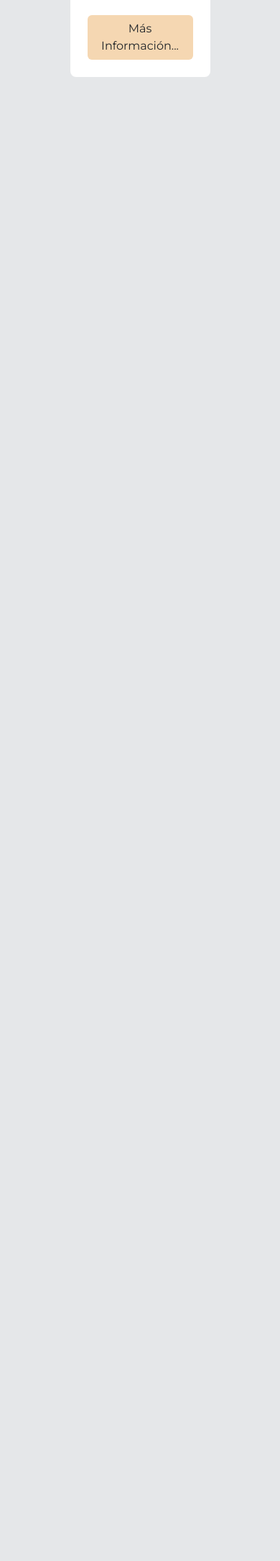
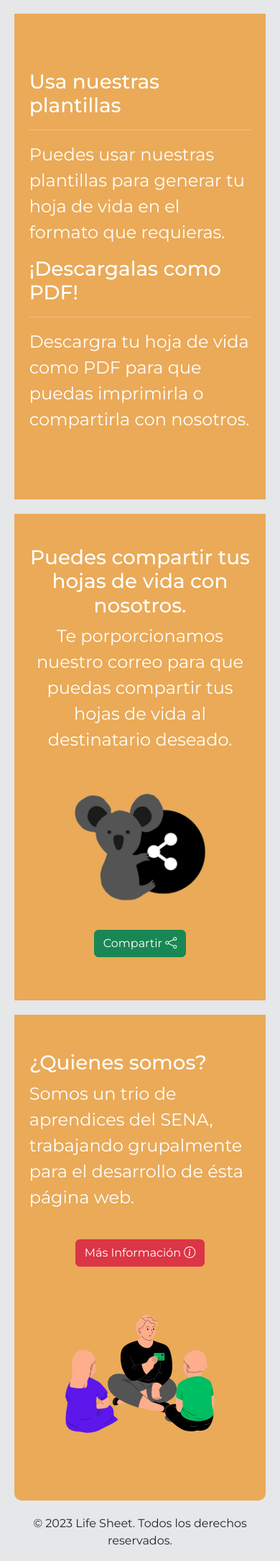
Before and after one commit to AaronHIDE/Life_Sheet, a PHP site: page / in a window 390 px wide. Shown: the part 856-3025 px from the top of the page at 72% size. Before the commit the page ends 963 px from the top, so only its background shows below. Run offline with PHP 8.4, Linux system fonts and the light colour scheme; some libraries are stand-ins or nearby versions.

Commit message:
Main Page

```diff
--- /dev/null
+++ b/vista/librerias/css/main.css
@@ -0,0 +1,115 @@
+ /* Estilos personalizados */
+ body {
+  overflow-x: hidden; /* Evita la barra de desplazamiento horizontal */
+
+}
+
+/* Estilo para cada sección */
+.section {
+  height: 80vh; /* Tamaño del viewport */
+  display: flex;
+  align-items: center;
+  justify-content: center;
+  font-size: 24px;
+  color: white;
+  overflow: hidden; /* Oculta el desbordamiento de contenido */
+  margin: 20px; /* Márgenes de 20px para todos los lados */
+}
+
+
+
+
+/* Colores de las secciones */
+#section1 {
+      background-color: rgb(234, 170, 88);
+      border-top-left-radius: 10px; /* Bordes superiores izquierdos redondeados */
+      border-top-right-radius: 10px; /* Bordes superiores derechos redondeados */
+      position: relative; /* Posición relativa para los elementos hijos */
+
+  }
+
+      /* Nuevos estilos para la imagen y el título */
+      .content-container {
+          display: flex;
+          height: 100%;
+        }
+
+        .image-container {
+          width: 50%; /* La mitad del ancho del contenedor padre */
+          overflow: hidden; /* Oculta el desbordamiento de contenido */
+          position: relative;
+        }
+
+        .image-container img {
+          width: 100%;
+          height: 100%;
+          object-fit: cover; /* Ajusta la imagen para cubrir completamente su contenedor */
+        }
+
+          /* Nuevo estilo para oscurecer la imagen */
+          .overlay {
+              position: absolute;
+              top: 0;
+              left: 0;
+              width: 100%;
+              height: 100%;
+              background: rgba(0, 0, 0, 0.7); /* Fondo oscuro semi-transparente */
+          }
+
+        .text-container {
+          width: 50%; /* La mitad del ancho del contenedor padre */
+          padding: 20px; /* Ajusta el espacio alrededor del contenido de texto */
+          box-sizing: border-box;
+          color: white /* Color del texto */
+
+        }
+
+          /* Nuevo estilo para el texto sobre la imagen */
+          .text-on-image {
+              position: absolute;
+              top: 50%; /* Posiciona el texto en el centro vertical */
+              left: 50%; /* Posiciona el texto en el centro horizontal */
+              transform: translate(-50%, -50%); /* Centra el texto correctamente */
+              font-size: 28px;
+              font-weight: bold;
+              text-align: center;
+          }
+
+
+
+#section2 {
+      background-color: rgb(234, 170, 88);
+  }
+
+#section3 {
+      background-color: rgb(234, 170, 88);
+  }
+
+#section4 {
+      background-color: rgb(234, 170, 88);
+      border-bottom-left-radius: 10px; /* Bordes inferiores izquierdos redondeados */
+      border-bottom-right-radius: 10px; /* Bordes inferiores derechos redondeados */
+  }
+
+
+
+  /* Estilo para la imagen */
+  .background-image {
+      width: 100%;
+      height: auto;
+      opacity: 0.8; /* Opacidad de la imagen */
+    }
+
+
+/*Flecha para hacer la pagina hacia arriba*/
+.ir-arriba{
+display:none;
+background-repeat:no-repeat;
+font-size:20px;
+color:black;
+cursor:pointer;
+position:fixed;
+bottom:10px;
+right:10px;
+z-index:2;
+}
--- /dev/null
+++ b/vista/librerias/js/main.js
@@ -0,0 +1,9 @@
+$(document).ready(function(){ irArriba(); }); //Hacia arriba
+
+function irArriba(){
+  $('.ir-arriba').click(function(){ $('body,html').animate({ scrollTop:'0px' },400); });
+  $(window).scroll(function(){
+    if($(this).scrollTop() > 0){ $('.ir-arriba').slideDown(300); }else{ $('.ir-arriba').slideUp(300); }
+  });
+  $('.ir-abajo').click(function(){ $('body,html').animate({ scrollTop:'1000px' },1000); });
+}
--- a/vista/modulos/cabecera.php
+++ b/vista/modulos/cabecera.php
@@ -31,7 +31,7 @@
   <link rel='stylesheet' type='text/css' href='vista/librerias/css/mail.css'>
   <link rel='stylesheet' type='text/css' media='print' href='vista/librerias/css/print.css'>
   <link rel="stylesheet" type='text/css' href="vista/librerias/css/style.css">
-  <link rel="stylesheet" type='text/css' href="vista/librerias/css/principal.css">
+  <link rel="stylesheet" type='text/css' href="vista/librerias/css/main.css">
   <link rel="stylesheet" type='text/css' href="vista/librerias/css/cards.css">
   <link rel='stylesheet' type='text/css' href='vista/librerias/css/nav.css'>
 
@@ -57,6 +57,7 @@
   <script src="https://ajax.googleapis.com/ajax/libs/jquery/3.7.1/jquery.min.js"></script>
 
   <script src="vista/librerias/js/mail.js"></script>
+  <script src="vista/librerias/js/main.js"></script>
 
 
 </head>
--- a/vista/modulos/inicio.php
+++ b/vista/modulos/inicio.php
@@ -1,4 +1,154 @@
 <?php
 
 include_once "vista/modulos/nav.php";
-include_once "vista/modulos/jumbutron.php";
+
+?>
+
+
+  <!-- Boton hacia arriba -->
+  <a class="ir-arriba"  javascript:void(0) title="Volver arriba">
+  <span class="fa-stack" style="font-size: 2em;">
+    <i class="bi bi-arrow-up-circle-fill"></i>
+  </span>
+</a>
+
+
+<!-- Sección 1 -->
+<div id="section1" class="section">
+    <!-- Contenedor para la imagen y el título -->
+    <div class="content-container">
+      <!-- Contenedor de la imagen -->
+      <div class="image-container">
+        <!-- Imagen de fondo con opacidad -->
+        <img class="background-image" src="https://s1.eestatic.com/2022/11/10/mujer/717438662_228605876_1706x960.jpg" alt="Imagen de fondo">
+                <!-- Overlay oscuro -->
+        <div class="overlay"></div>
+        <div class="text-on-image">
+            <h1>¡Life Sheet!</h1>
+          </div>
+      </div>
+
+      <!-- ========================================================== -->
+
+      <!-- Contenedor del texto -->
+      <div class="text-container text-center">
+        <!-- Contenido adicional de la sección 1 -->
+        <!-- Título de la página -->
+        <div>
+        <h1>¡Bienvenido!</h1>
+        <hr>
+        <p class="mb-4">Acá podrás generar tus hojas de vida y descargarlas en PDF.</p>
+        </div>
+        <button type="button" class="btn btn-success mb-3">Comenzar <i class="bi bi-door-closed"></i></button>
+        <br>
+        <img src="vista\imagenes\kokoCv.png" width="200">
+
+        </div>
+    </div>
+  </div>
+
+
+<!-- Sección 2 -->
+<div id="section2" class="section">
+  <div class="container">
+    <div class="row">
+      <!-- Lado izquierdo -->
+      <div class="col-md-6">
+        <h1>Usa nuestras plantillas</h1>
+        <hr>
+        <p>Puedes usar nuestras plantillas para generar tu hoja de vida en el formato que requieras.</p>
+      </div>
+
+      <!-- Lado derecho -->
+      <div class="col-md-6">
+        <h1>¡Descargalas como PDF!</h1>
+        <hr>
+        <p>Descargra tu hoja de vida como PDF para que puedas imprimirla o compartirla con nosotros.</p>
+      </div>
+    </div>
+  </div>
+</div>
+
+
+  <!-- Sección 3 -->
+  <div id="section3" class="section">
+    <div class="container text-center">
+      <h1>Puedes compartir tus hojas de vida con nosotros.</h1>
+      <p>Te porporcionamos nuestro correo para que puedas compartir tus hojas de vida al destinatario deseado.</p>
+      <img src="vista\imagenes\kokoShare.png" width="230">
+      <br>
+      <button type="button" class="btn btn-success mb-3">Compartir <i class="bi bi-share"></i></button>
+    </div>
+  </div>
+
+  <!-- Sección 4 -->
+  <div id="section4" class="section">
+    <div class="container">
+      <h1>¿Quienes somos?</h1>
+      <p>Somos un trio de aprendices del SENA, trabajando grupalmente para el desarrollo de ésta página web.</p>
+
+      <div class="text-center">
+      <!-- Button to Open the Modal -->
+      <button type="button" class="btn btn-danger mt-4" data-bs-toggle="modal" data-bs-target="#myModal">
+        Más Información <i class="bi bi-info-circle"></i>
+      </button>
+      <br>
+      <img src="vista\imagenes\trio.png" width="250" class="mt-4">
+      </div>
+    </div>
+  </div>
+
+
+  <!-- The Modal -->
+<div class="modal fade" id="myModal">
+  <div class="modal-dialog">
+    <div class="modal-content">
+
+      <!-- Modal Header -->
+      <div class="modal-header">
+        <h4 class="modal-title">¿Quienes somos?</h4>
+      </div>
+
+      <!-- Modal body -->
+      <div class="modal-body">
+
+    <section>
+        <h2>Sobre Nosotros: Life Sheet</h2>
+        <hr>
+        <p>¡Saludos! Somos un entusiasta grupo de tres estudiantes dedicados a hacer que tu experiencia en Life Sheet sea excepcional. Life Sheet es más que una simple página web; es un recurso diseñado para simplificar y mejorar tu vida diaria.</p>
+
+        <h3>Nuestro Equipo:</h3>
+        <ul>
+            <li>Ginna Vargas</li>
+            <li>Samuel Muñoz</li>
+            <li>Aaron Ochoa</li>
+        </ul>
+
+        <p>Cada miembro de nuestro equipo aporta habilidades únicas y una pasión compartida por la innovación. Estamos comprometidos a ofrecerte contenido valioso, funciones intuitivas y un diseño atractivo que se adapte a tus necesidades.</p>
+    </section>
+
+    <section>
+        <h3>Contáctanos:</h3>
+        <p>¿Tienes preguntas, sugerencias o simplemente deseas ponerte en contacto con nosotros? No dudes en escribirnos a nuestro correo electrónico:</p>
+
+        <p><strong>Correo Electrónico:</strong> <a href="mailto:Life.3.Sheet@gmail.com">Life.3.Sheet@gmail.com</a></p>
+
+        <p>Estamos aquí para escucharte y mejorar continuamente Life Sheet para que sea una herramienta útil y valiosa para ti. ¡Gracias por ser parte de nuestra comunidad!</p>
+    </section>
+
+
+      </div>
+
+      <!-- Modal footer -->
+      <div class="modal-footer">
+      <button type="button" class="btn btn-danger" data-bs-dismiss="modal">cerrar <i class="bi bi-x-circle"></i></button>
+      </div>
+
+    </div>
+  </div>
+</div>
+<div class="text-center">
+<footer>
+        <p>&copy; 2023 Life Sheet. Todos los derechos reservados.</p>
+</footer>
+</div>
--- a/vista/modulos/jumbutron.php
+++ b/vista/modulos/jumbutron.php
@@ -4,7 +4,7 @@
 include_once "vista/modulos/nav.php";
 ?>
 
-<div class="p-4 mt-5 shadow-4 rounded-3 w-50 mx-auto" style="background-color: #FFFFFF;">
+<!-- <div class="p-4 mt-5 shadow-4 rounded-3 w-50 mx-auto" style="background-color: #FFFFFF;">
     <FONT SIZE="6" FACE="Times New Roman" COLOR="black" class="text-center">¡Bienvenido a Life Sheet!</FONT>
     <br>
     <p>
@@ -25,4 +25,4 @@ include_once "vista/modulos/nav.php";
     </div>
 </div>
 
-<br><br><br>
+<br><br><br> -->
--- a/vista/modulos/nav.php
+++ b/vista/modulos/nav.php
@@ -33,4 +33,4 @@
 </nav>
 
 
-<br><br><br><br>
+<br><br>
```
Also changed, not shown: vista/imagenes/kokoCv.png (added), vista/imagenes/kokoPdf.png (added), vista/imagenes/kokoShare.png (added), vista/imagenes/trio.png (added), vista/librerias/css/principal.css (deleted).
